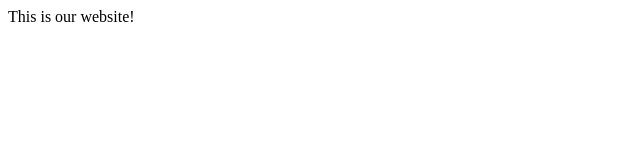
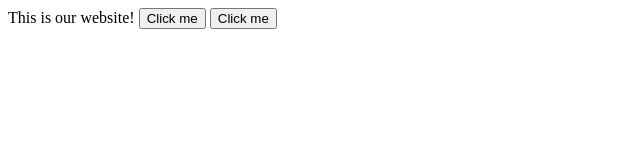
Before and after one commit to jaymspeights/git_practice_website, a plain HTML site: page index.html in a window 1280 px wide. Shown: the whole page, without its empty margins (0-640 px from the left). Drawn offline with Linux system fonts and the light colour scheme.

Commit message:
add a buitton

```diff
--- a/index.html
+++ b/index.html
@@ -8,5 +8,12 @@
 </head>
 <body>
     This is our website!
+
+    <button>Click me</button>
+    <button>Click me</button>
+
+    <script>
+        document.querySelectorAll("button").forEach((btn) => btn.addEventListener("click", () => alert("Thanks for clicking me!")));
+    </script>
 </body>
 </html>
```
